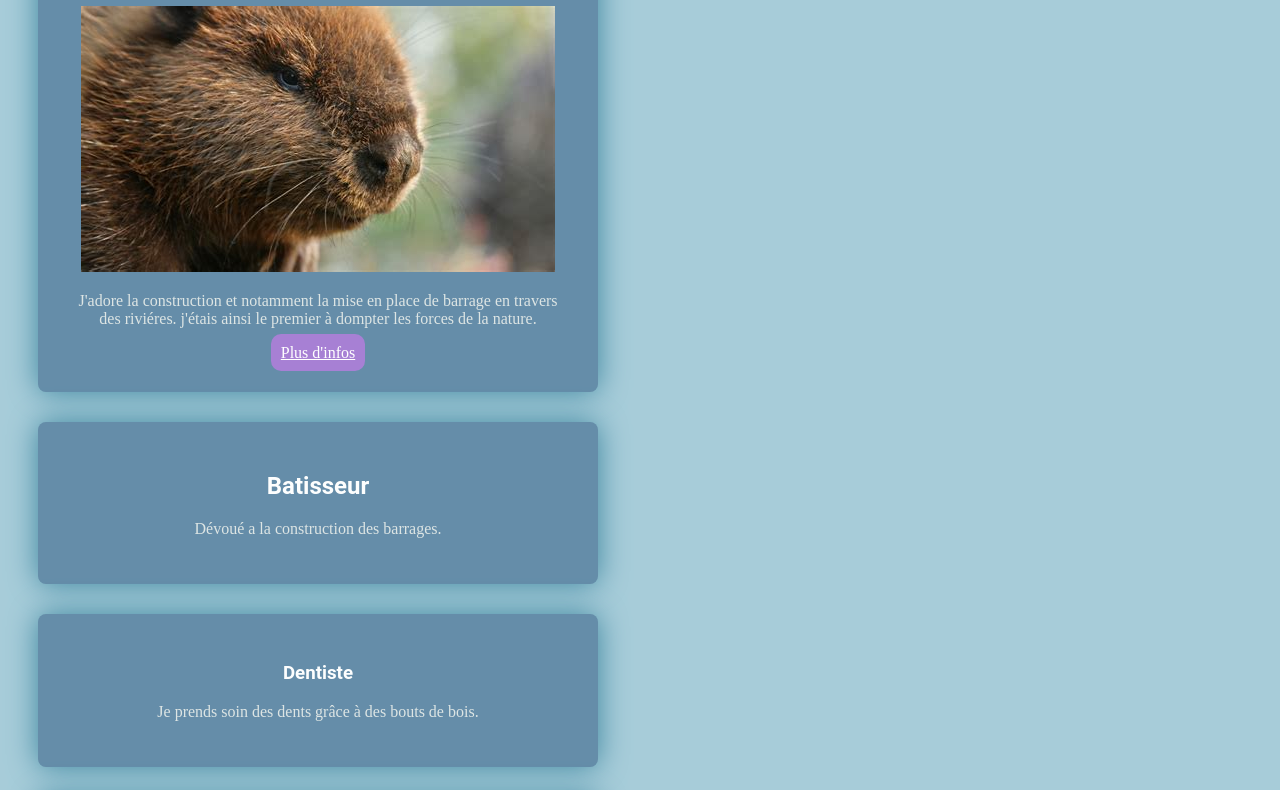
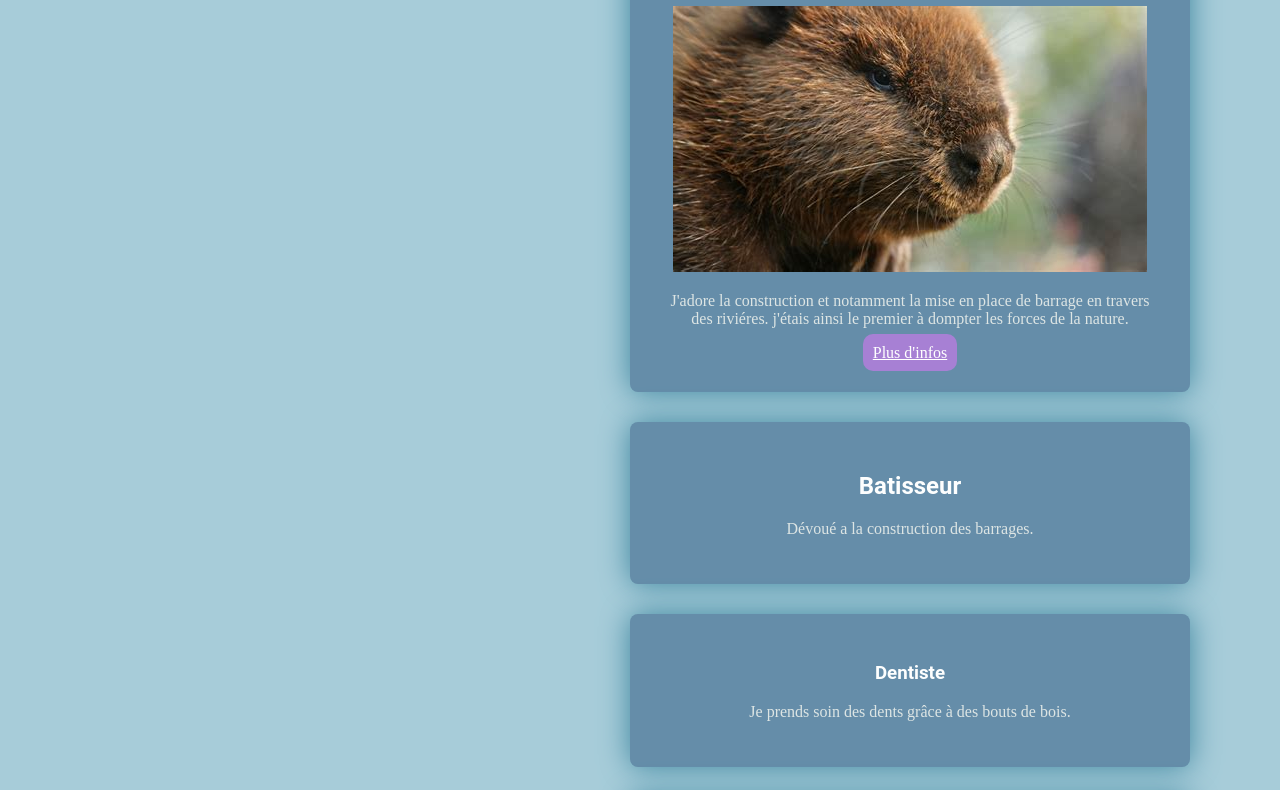
Before and after one commit to YoannPommerolle/my-profile-, a plain HTML site: page index.html in a window 1280 px wide. Shown: the part 161-951 px from the top of the page. Drawn offline with Linux system fonts and the light colour scheme.

Commit message:
Update style.css

```diff
--- a/style.css
+++ b/style.css
@@ -1,5 +1,5 @@
 body {
-	background-color:#a7ccd9;
+	background-color:#a7ccd9; text-align: middle; font-style: inherit;margin-left: 600px;
 
 }
 h1, h2, h3, h4 {font-family: 'Roboto'
```
